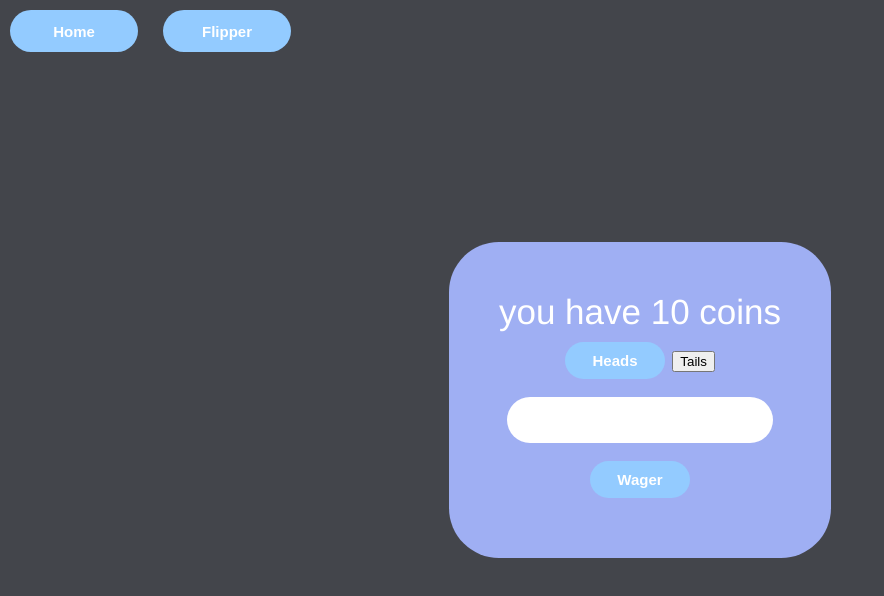
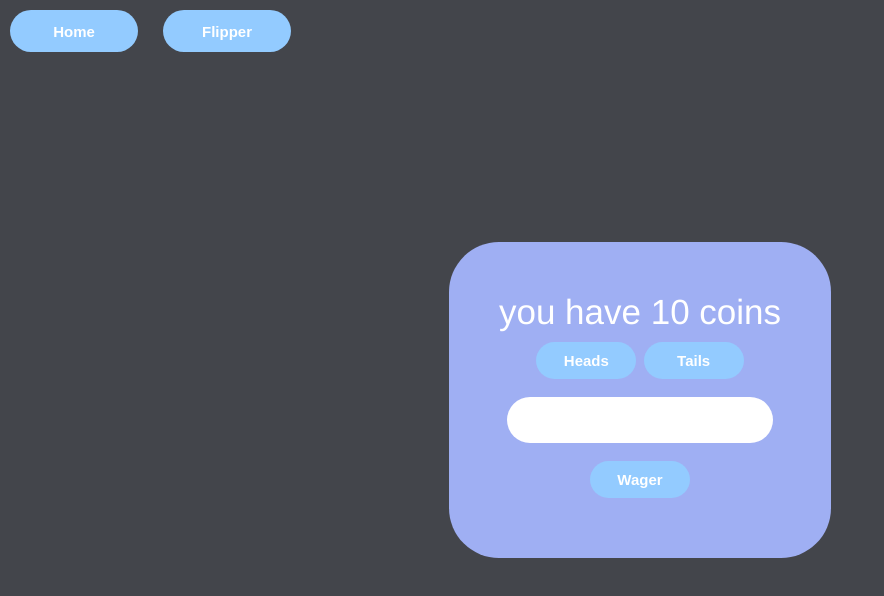
Before and after one commit to cass-io/coinflipper, a React (Create React App) app: page / in a window 1280 px wide. Both pictures are taken after a click on the button "Flipper". Shown: the top 596 px of the page, without its empty margins (0-884 px from the left). Built offline with nearby package versions, Linux system fonts and the light colour scheme.

Commit message:
modified:   package-lock.json 	modified:   package.json 	modified:   src/components/HeadsOrTails.js

```diff
--- a/package.json
+++ b/package.json
@@ -9,6 +9,7 @@
     "react": "^18.2.0",
     "react-dom": "^18.2.0",
     "react-scripts": "5.0.1",
+    "start": "^5.1.0",
     "web-vitals": "^2.1.4"
   },
   "scripts": {
--- a/src/components/HeadsOrTails.js
+++ b/src/components/HeadsOrTails.js
@@ -84,7 +84,7 @@ const HeadsOrTails = () => {
         return (
             <div class="bg">
                 <div class='start-screen'><p3>you have {balance} coins</p3></div>
-                <button class={(sideChosen == 0) ? 'button-pressed' : 'flipper-button'} onClick={handleHeadsClick}>Heads</button> <button class={(sideChosen == 1) ? 'button-pressed' : 'button'} onClick={handleTailsClick}>Tails</button>
+                <button class={(sideChosen == 0) ? 'button-pressed' : 'flipper-button'} onClick={handleHeadsClick}>Heads</button> <button class={(sideChosen == 1) ? 'button-pressed' : 'flipper-button'} onClick={handleTailsClick}>Tails</button>
                 <div><input
                 type="text"
                 id="wager"
```
Also changed, not shown: 1 other file (tests, documents, lock files or other folders).
